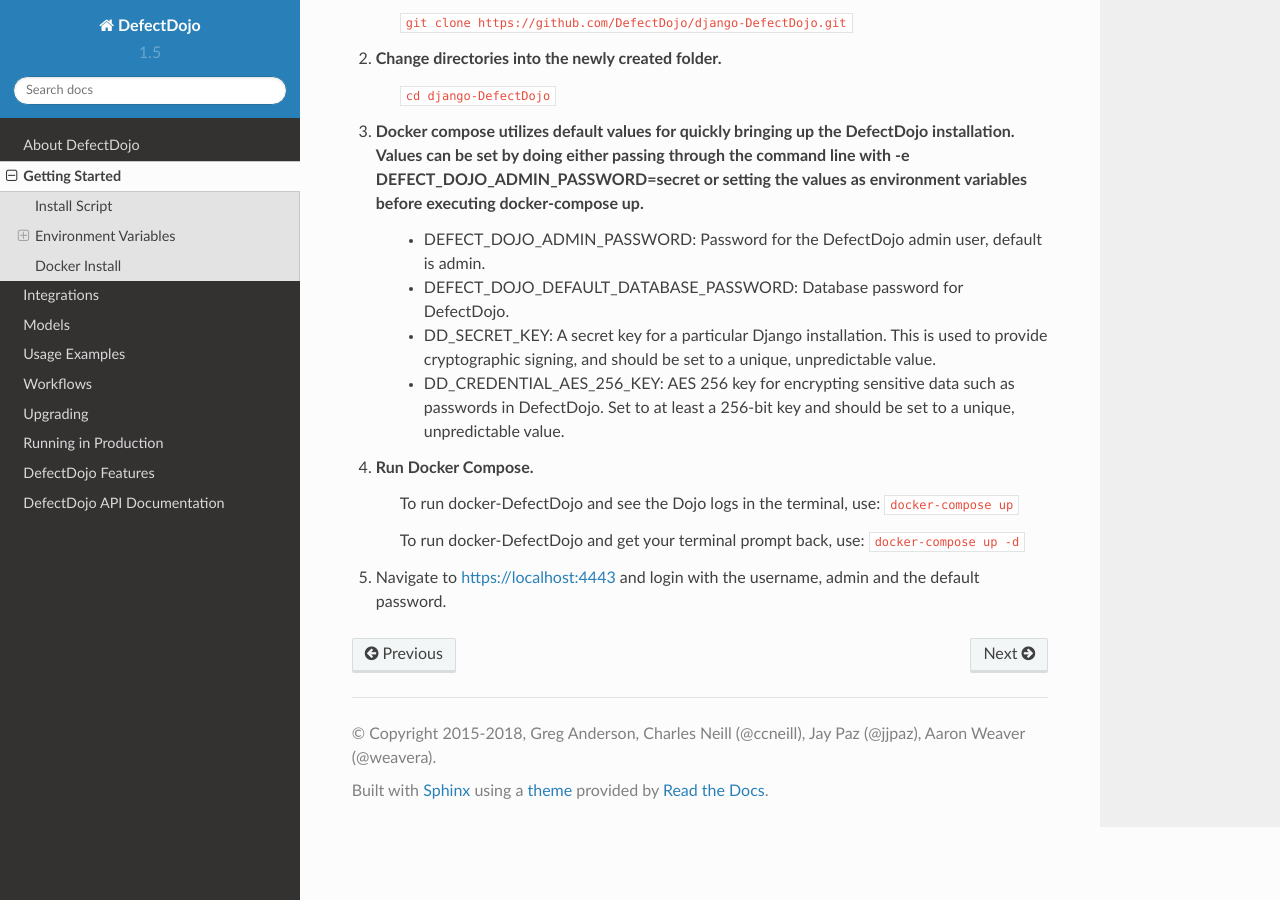
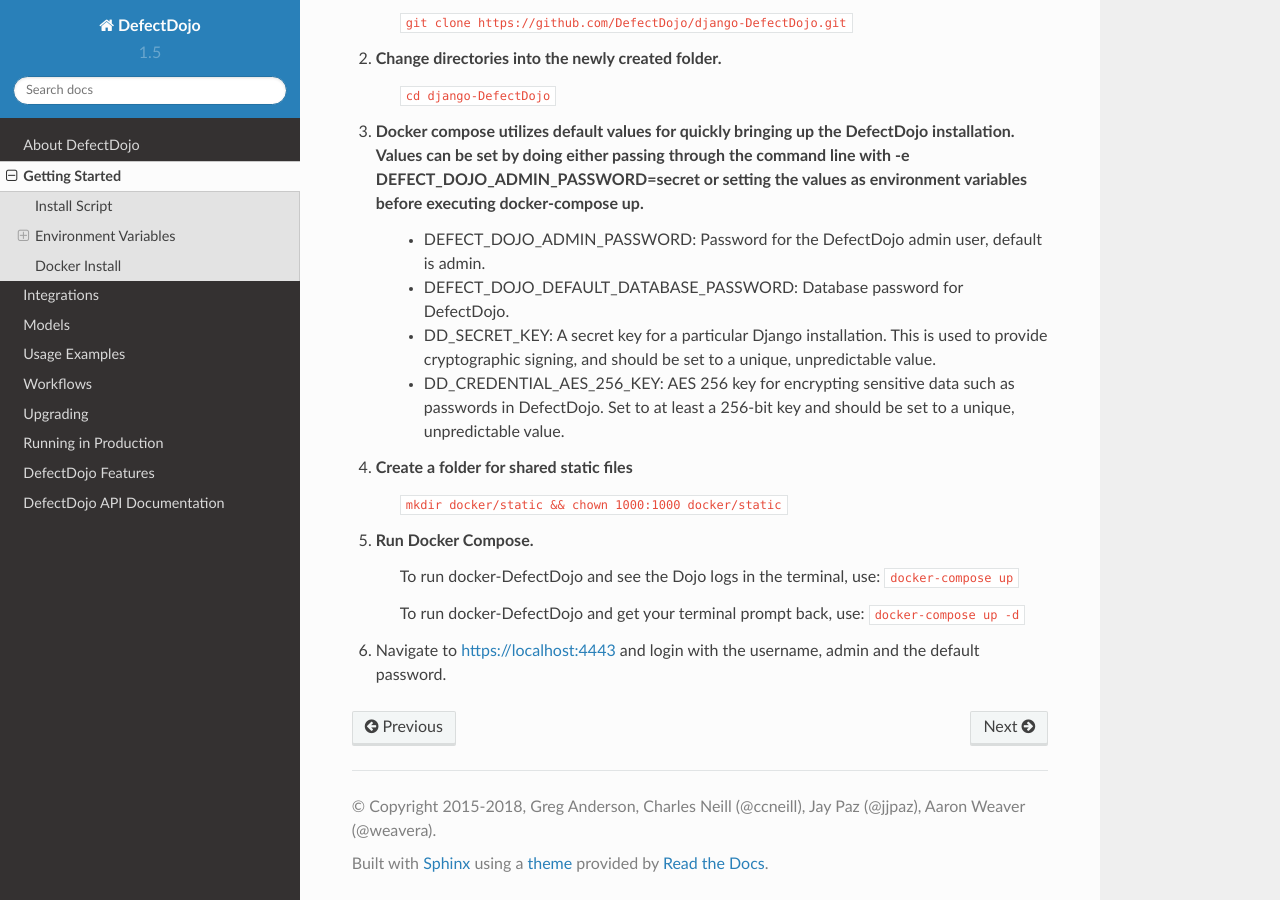
Before and after one commit to DefectDojo/Documentation, a Sphinx documentation site: the page built from docs/getting-started.rst, in a window 1280 px wide and 900 px high, scrolled down 6985 px. Built offline with Sphinx 7.4.7 and the Read the Docs theme 2.0.0, drawn with Linux system fonts in a browser that asks for light colours.

Commit message:
Add static folder creation
Add static folder creation

```diff
--- a/docs/getting-started.rst
+++ b/docs/getting-started.rst
@@ -328,6 +328,8 @@
         * DEFECT_DOJO_DEFAULT_DATABASE_PASSWORD: Database password for DefectDojo.
         * DD_SECRET_KEY: A secret key for a particular Django installation. This is used to provide cryptographic signing, and should be set to a unique, unpredictable value.
         * DD_CREDENTIAL_AES_256_KEY: AES 256 key for encrypting sensitive data such as passwords in DefectDojo. Set to at least a 256-bit key and should be set to a unique, unpredictable value.
+#. Create a folder for shared static files
+        ``mkdir docker/static && chown 1000:1000 docker/static``
 #. Run Docker Compose.
         To run docker-DefectDojo and see the Dojo logs in the terminal, use:
         ``docker-compose up``
```
